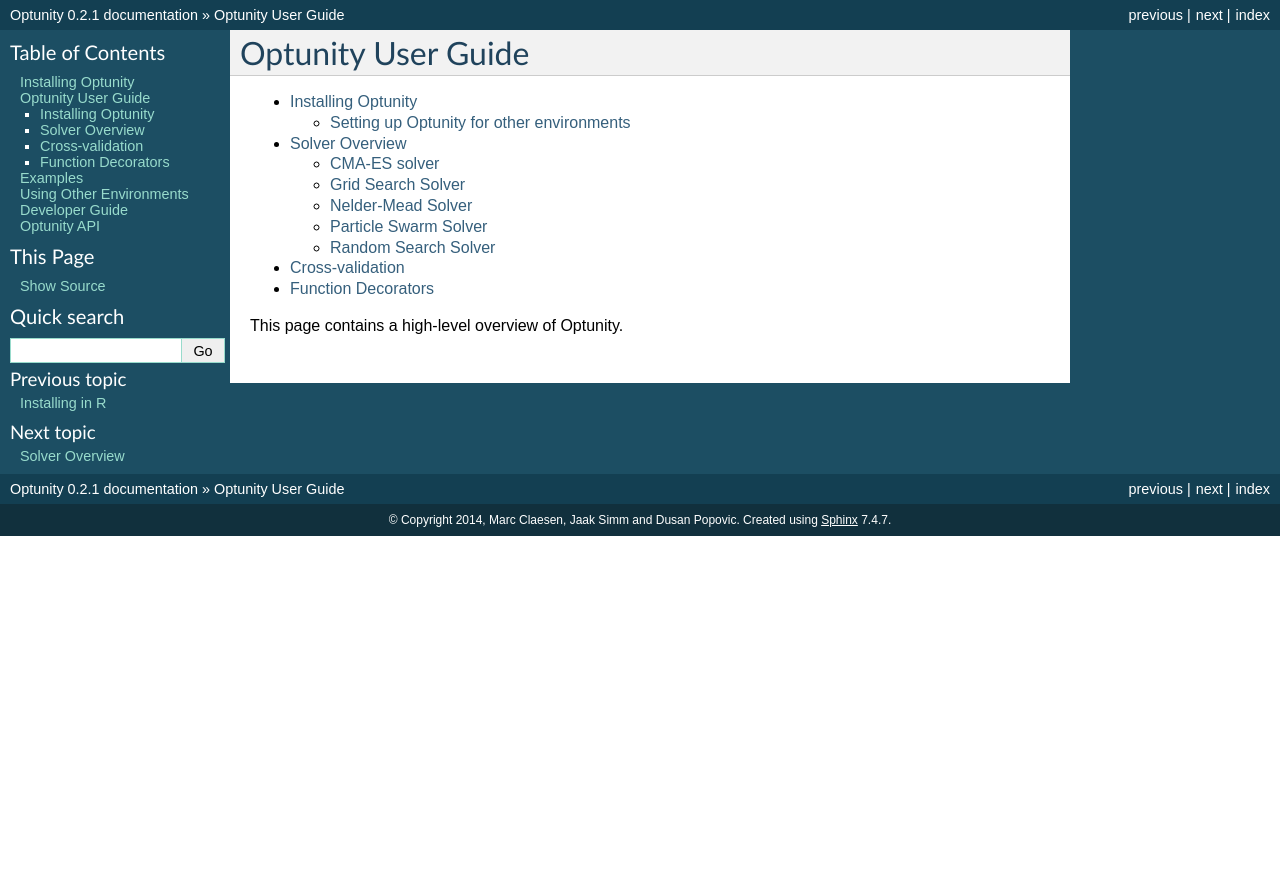
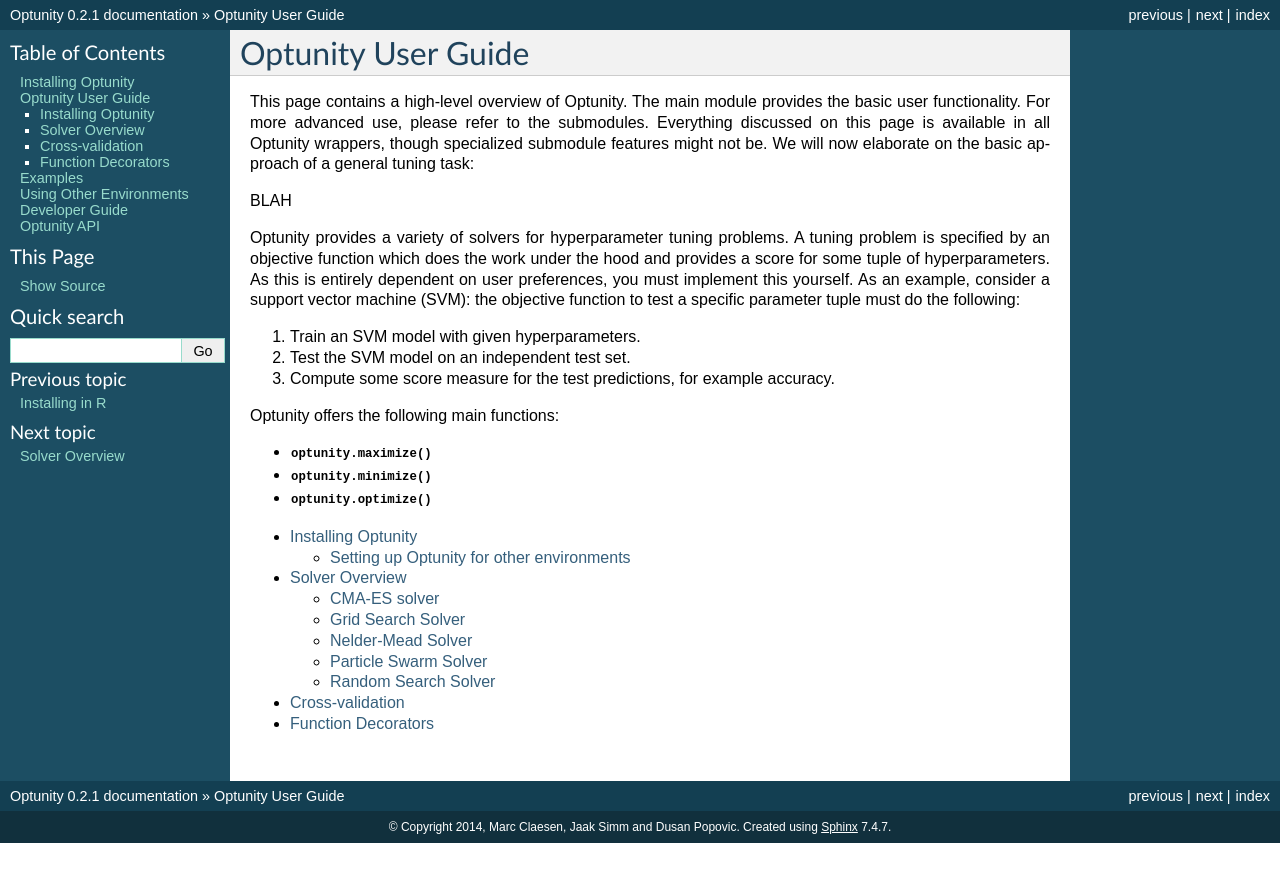
Before and after one commit to claesenm/optunity, a Sphinx documentation site: the page built from docs/user/index.rst, in a window 1280 px wide. Shown: the top 882 px of the page. Built offline with Sphinx 7.4.7, drawn with Linux system fonts in a browser that asks for light colours.

Commit message:
documentating

```diff
--- a/docs/user/index.rst
+++ b/docs/user/index.rst
@@ -1,6 +1,31 @@
 ===================
 Optunity User Guide
 ===================
+
+This page contains a high-level overview of Optunity.
+The main module provides the basic user functionality. For more advanced
+use, please refer to the submodules. Everything discussed on this page is available
+in all Optunity wrappers, though specialized submodule features might not be. We
+will now elaborate on the basic approach of a general tuning task:
+
+BLAH
+
+Optunity provides a variety of solvers for hyperparameter tuning problems.
+A tuning problem is specified by an objective function which does the work
+under the hood and provides a score for some tuple of hyperparameters. As
+this is entirely dependent on user preferences, you must implement this yourself.
+As an example, consider a support vector machine (SVM): the objective function
+to test a specific parameter tuple must do the following:
+
+1. Train an SVM model with given hyperparameters.
+2. Test the SVM model on an independent test set.
+3. Compute some score measure for the test predictions, for example accuracy.
+
+Optunity offers the following main functions:
+
+- :func:`optunity.maximize`
+- :func:`optunity.minimize`
+- :func:`optunity.optimize`
 
 .. toctree::
     :maxdepth: 2
```
Also changed, not shown: other parts of docs/user/index.rst (+0 -2 lines), 1 other file.
